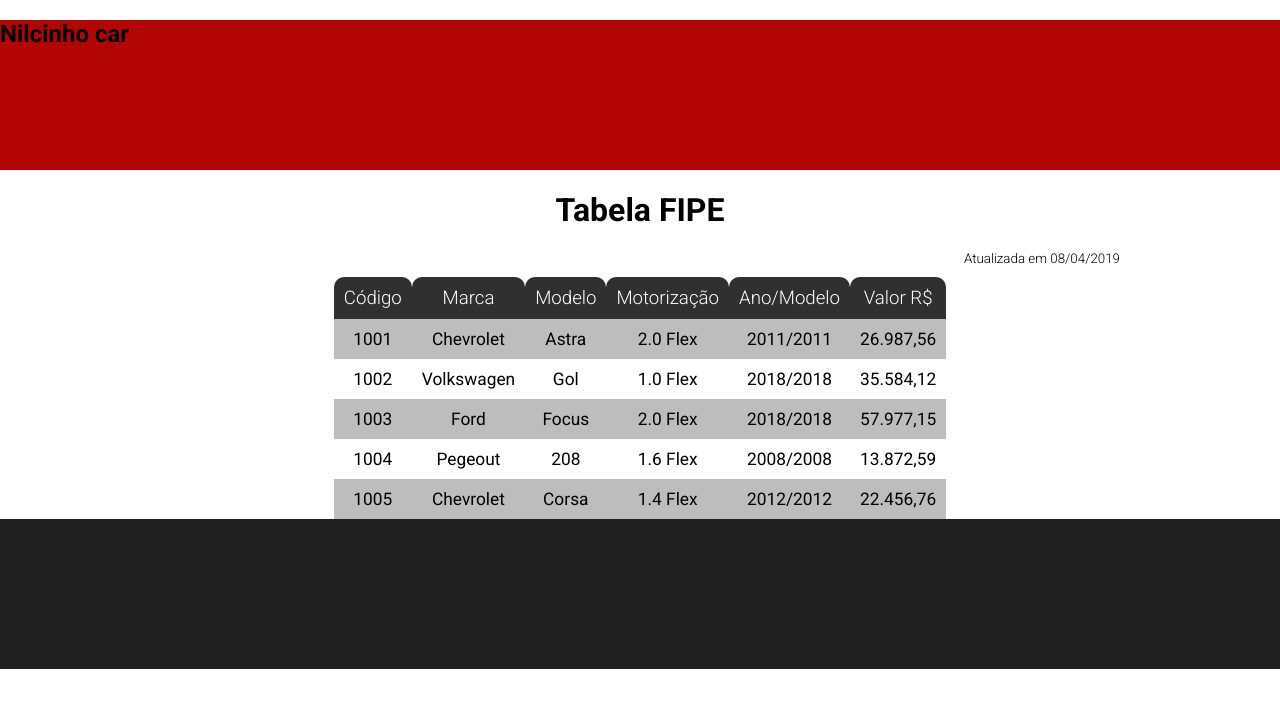
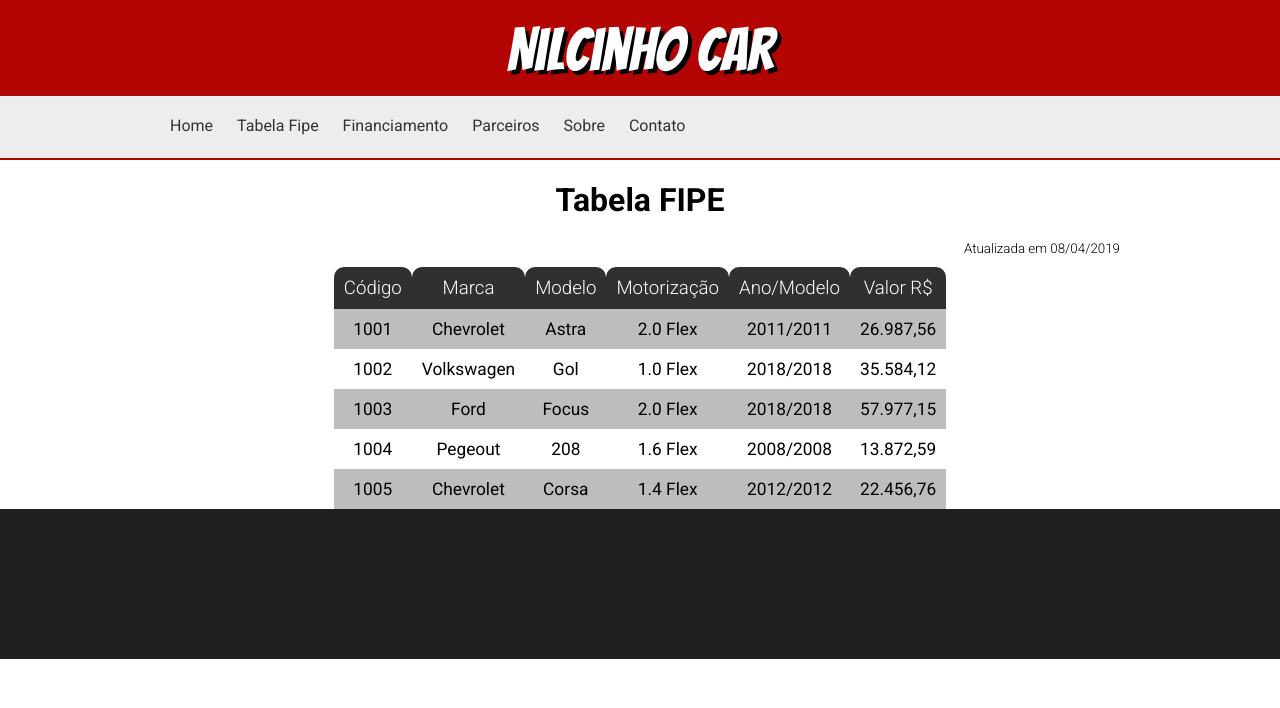
Before and after one commit to LucasSantoos/TrabalhoFaculdadeHTML, a plain HTML site: page view/tabela-fipe.html in a window 1280 px wide. Drawn offline with Linux system fonts and the light colour scheme.

Commit message:
<Atualização 2>

```diff
--- a/css/template.css
+++ b/css/template.css
@@ -3,8 +3,52 @@ margin: 0; }
 
 .cabecalho {
     width: 100%;
-    height: 150px;
+    height: 160px;
     background-color: rgb(180, 5, 5);
+}
+
+.center {
+    text-align: center;
+}
+
+.cabecalho-menu {
+	width: 100%;
+	height: 100px;
+	background-color: #EDEDED;
+}
+
+.cabecalho span {
+	position: relative;
+	top: 18px;
+	color: white;
+	font-size: 45pt;
+	text-shadow: 4px 4px black;
+	font-family: 'Bangers', cursive;
+}
+
+#menu ul {
+    padding:0px;
+    margin:32px 0 0 0;
+    background-color:#EDEDED;
+    list-style:none;
+}
+
+#menu ul li { display: inline; }
+
+#menu ul li a {
+    padding: 20px 10px;
+    display: inline-block;
+
+    background-color:#EDEDED;
+    color: #333;
+    text-decoration: none;
+    border-bottom:3px solid #EDEDED;
+}
+
+#menu ul li a:hover {
+    background-color:#D6D6D6;
+    color: #6D6D6D;
+    border-bottom:3px solid #EA0000;
 }
 
 .rodape {
--- a/view/tabela-fipe.html
+++ b/view/tabela-fipe.html
@@ -8,12 +8,30 @@
     <link rel="stylesheet" href="../css/template.css">
     <link href="https://fonts.googleapis.com/css?family=Roboto:100,100i,300,300i,400,400i,500,500i,700,700i,900,900i"
         rel="stylesheet">
+    <link href="https://fonts.googleapis.com/css?family=Bangers" rel="stylesheet">
 </head>
 
 <body>
 
-    <nav class="cabecalho">
-        <h1>Nilcinho car</h1>
+    <nav class="cabecalho" id="menu">
+        <div class="container">
+            <div class="center">
+                <span>Nilcinho car</span>
+            </div>
+        </div>
+
+        <ul>
+            <div class="container">
+                <li><a href="index.html">Home</a></li>
+                <li><a href="tabela-fipe.html">Tabela Fipe</a></li>
+                <li><a href="#">Financiamento</a></li>
+                <li><a href="#">Parceiros</a></li>
+                <li><a href="#">Sobre</a></li>
+                <li><a href="#">Contato</a></li>
+            </div>
+        </ul>
+
+
     </nav>
 
     <div class="container">
```
